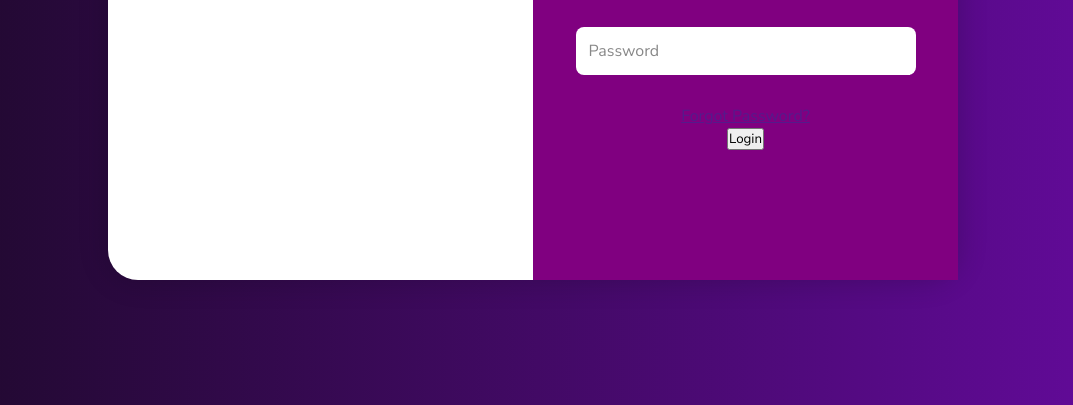
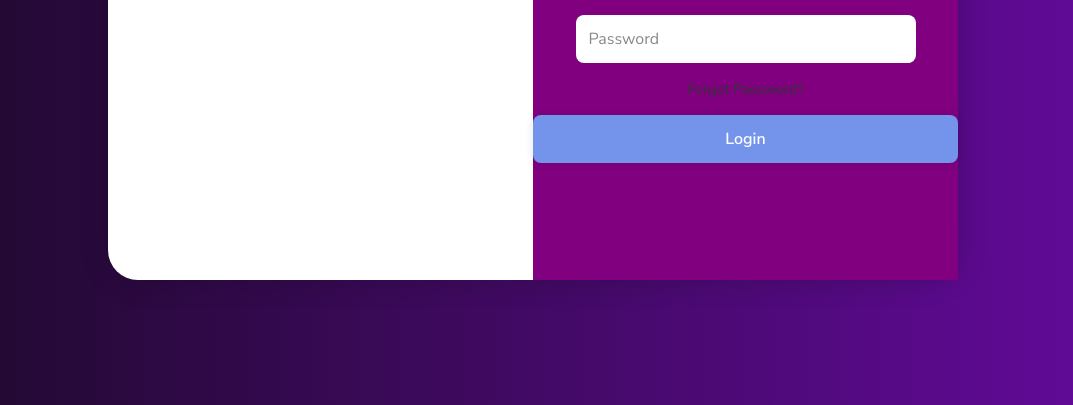
Before and after one commit to zawadarefin0/12SENG1-Final, a plain HTML site: page login.html in a window 1280 px wide. Shown: the part 395-800 px from the top of the page, without its empty margins (107-1180 px from the left). Drawn offline with nearby package versions, Linux system fonts and the light colour scheme.

Commit message:
login styling

```diff
--- a/style.css
+++ b/style.css
@@ -67,3 +67,40 @@ form {
     color: #888;
     font-weight: 400;
 }
+
+.input-box i {
+    position: absolute;
+    right: 20px;
+    top: 50%;
+    transform: translateY(-50%);
+    font-size: 20px;
+    color: #888
+}
+
+.forgot-link {
+    margin: -15px 0 15px;
+}
+
+.forgot-link a {
+    font-size: 14.5px;
+    color: #333;
+    text-decoration: none;
+}
+
+.btn {
+    width: 100%;
+    height: 48px;
+    background-color: #7494ec;
+    border-radius: 8px;
+    box-shadow: 0 0 10px rgba(0,0,0,0.1);
+    border: none;
+    cursor: pointer;
+    font-size: 16px;
+    color: #fff;
+    font-weight: 600;
+}
+
+.conntainer p {
+    font-size: 14.5px;
+    margin: 15px 0;
+}
```
